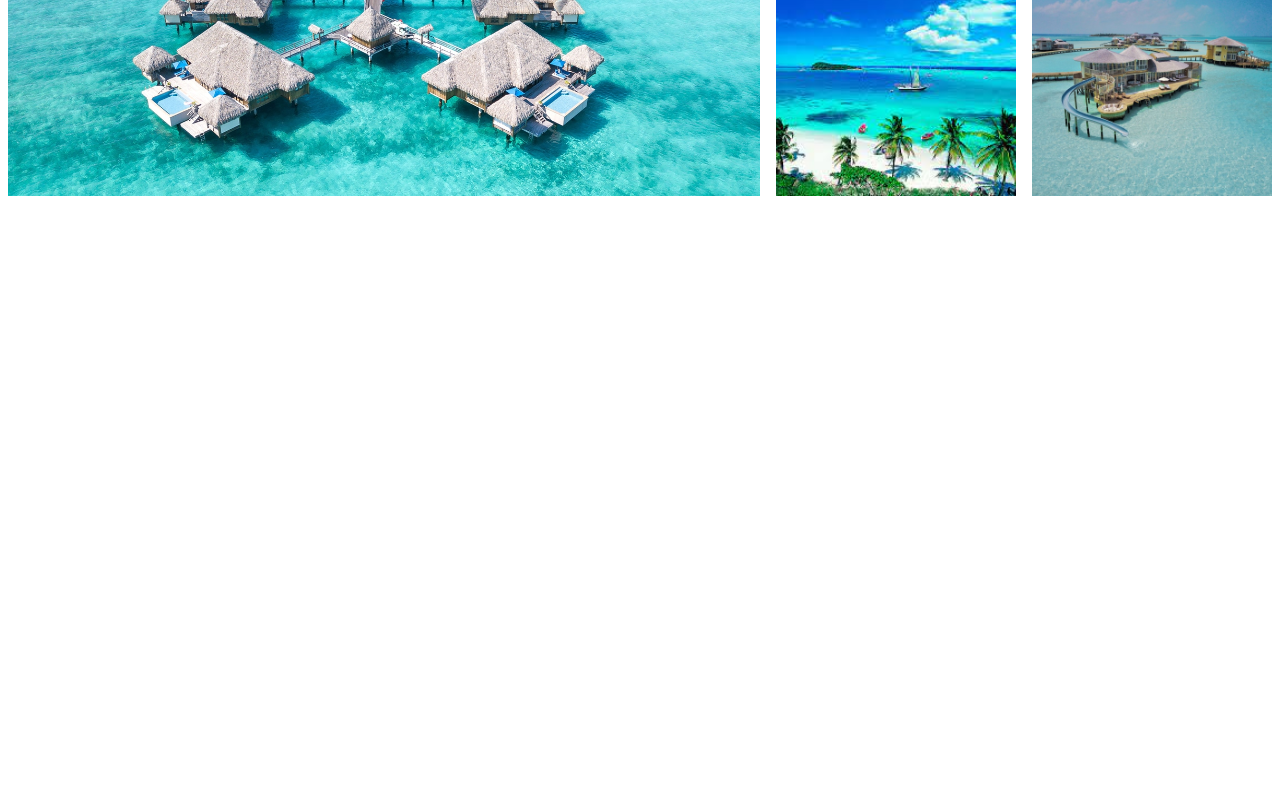
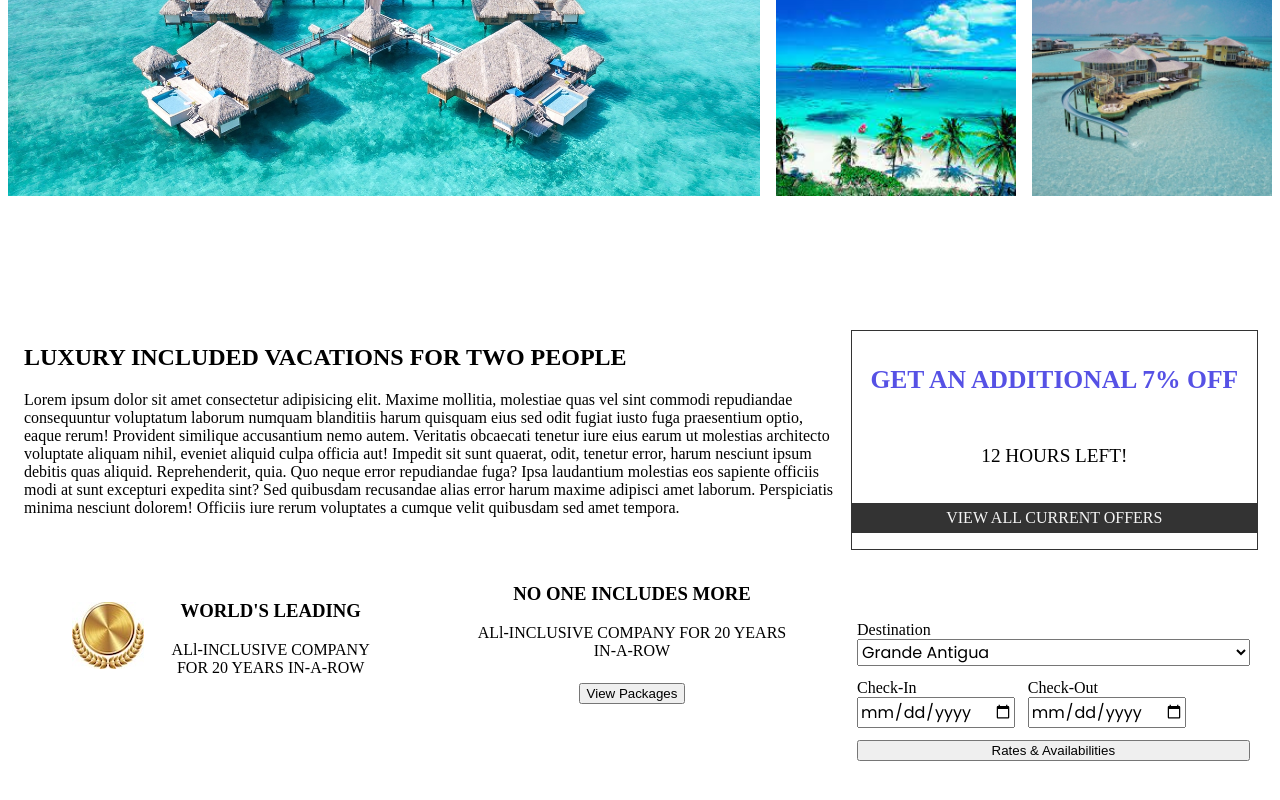
Before and after one commit to kevkenshi-max/Aqua-Esmeralda-Frontend, a React (Create React App) app: page / in a window 1280 px wide. Shown: the part 1261-2061 px from the top of the page. Before the commit the page ends 1545 px from the top, so only its background shows below. Built offline with nearby package versions, Linux system fonts and the light colour scheme.

Commit message:
search added

```diff
--- a/src/App.js
+++ b/src/App.js
@@ -2,6 +2,7 @@ import React from 'react';
 import Navbar from './components/navbar/Navbar'
 import Hero from './components/hero/Hero'
 import Destinations from './components/destinations/Destinations'
+import Search from './components/search/Search'
 
 function App() {
   return (
@@ -9,6 +10,7 @@ function App() {
       <Navbar />
       <Hero />
       <Destinations />
+      <Search />
     </div>
   );
 }
--- /dev/null
+++ b/src/components/search/Search.js
@@ -0,0 +1,79 @@
+import React from 'react'
+import './SearchStyles.css'
+
+import Gold from '../../assets/Gold.jpg'
+
+export default function Search() {
+  return (
+    <div name='book' className="search">
+        <div className="container">
+            <div className="left">
+                <h2>LUXURY INCLUDED VACATIONS FOR TWO PEOPLE</h2>
+                <p>Lorem ipsum dolor sit amet consectetur adipisicing elit. Maxime mollitia,
+                   molestiae quas vel sint commodi repudiandae consequuntur voluptatum laborum
+                   numquam blanditiis harum quisquam eius sed odit fugiat iusto fuga praesentium
+                   optio, eaque rerum! Provident similique accusantium nemo autem. Veritatis
+                   obcaecati tenetur iure eius earum ut molestias architecto voluptate aliquam
+                   nihil, eveniet aliquid culpa officia aut! Impedit sit sunt quaerat, odit,
+                   tenetur error, harum nesciunt ipsum debitis quas aliquid. Reprehenderit,
+                   quia. Quo neque error repudiandae fuga? Ipsa laudantium molestias eos
+                   sapiente officiis modi at sunt excepturi expedita sint? Sed quibusdam
+                   recusandae alias error harum maxime adipisci amet laborum. Perspiciatis
+                   minima nesciunt dolorem! Officiis iure rerum voluptates a cumque velit
+                   quibusdam sed amet tempora.
+                </p>
+            <div className="search-col-2">
+                <div className="box">
+                    <div>
+                        <img src={Gold} alt="/" style={{marginRight: '1rem'}} />
+                    </div>
+                    <div>
+                        <h3>WORLD'S LEADING</h3>
+                        <p>ALl-INCLUSIVE COMPANY FOR 20 YEARS IN-A-ROW</p>
+                    </div>
+                </div>
+                <div className="box">
+                    <div>
+                        <h3>NO ONE INCLUDES MORE</h3>
+                        <p>ALl-INCLUSIVE COMPANY FOR 20 YEARS IN-A-ROW</p>
+                        <button>View Packages</button>
+                    </div>
+                </div>
+            </div>
+            </div>
+            <div className="right">
+                <div className="promo">
+                    <h4 className="save">GET AN ADDITIONAL 7% OFF</h4>
+                    <p className="timer">12 HOURS LEFT!</p>
+                    <p className="offers">VIEW ALL CURRENT OFFERS</p>
+                </div>
+                <form>
+                    <div className="input-wrap">
+                        <label>Destination</label>
+                        <select>
+                            <option value="1">Grande Antigua</option>
+                            <option value="1">Grande</option>
+                            <option value="1">Emerald Bay</option>
+                            <option value="1">Bora Bora</option>
+                            <option value="1">Key West</option>
+                            <option value="1">Maldives</option>
+                            <option value="1">Barbados</option>
+                        </select>
+                    </div>
+                    <div className="date">
+                        <div className="input-wrap">
+                            <label>Check-In</label>
+                            <input type="date" />
+                        </div>
+                        <div className="input-wrap">
+                            <label>Check-Out</label>
+                            <input type="date" />
+                        </div>
+                    </div>
+                    <button>Rates & Availabilities</button>
+                </form>
+            </div>
+        </div>
+    </div>
+  )
+}
--- /dev/null
+++ b/src/components/search/SearchStyles.css
@@ -0,0 +1,104 @@
+.search {
+    width: 100%;
+    padding: 3rem 0;
+}
+
+.search .container {
+    display: grid;
+    grid-template-columns: 2fr 1fr;
+    grid-gap: 1rem;
+    padding: 0 1rem;
+}
+
+.search-col-2 {
+    display: grid;
+    grid-template-columns: 1fr 1fr;
+    padding: 2rem 0;
+    justify-content: center;
+    align-items: center;
+}
+
+.search .box {
+    display: flex;
+    max-width: 310px;
+    align-items: center;
+    margin: auto;
+    text-align: center;
+}
+
+.right {
+    display: flex;
+    flex-direction: column;
+    justify-content: center;
+}
+
+.promo {
+    width: 100%;
+    margin: .4rem 0;
+    margin-bottom: 4rem;
+    border: 1px solid #333;
+    text-align: center;
+}
+
+.promo h4 {
+    font-size: 1.6rem;
+    color: var(--primary-dark);
+}
+
+.promo .timer {
+    padding: 1rem 0;
+    font-size: 1.2rem;
+}
+
+.promo .offers {
+    background: #333;
+    color: #f5f5f5;
+    padding: .4rem 0;
+}
+
+.search form {
+    display: flex;
+    flex-direction: column;
+}
+
+.input-wrap {
+    margin: .4rem;
+    display: flex;
+    flex-direction: column;
+}
+
+.search input, select {
+    font-size: 1rem;
+    font-family: 'Poppins', sans-serif;
+    outline: none;
+}
+
+.search .date {
+    display: flex;
+}
+
+.search button {
+    margin: .4rem;
+}
+
+@media screen and (max-width: 940px) {
+    .search .container {
+        grid-template-columns: 1fr;
+    }
+
+    .search-col-2 {
+        grid-template-columns: 1fr;
+    }
+
+    .search .right {
+        max-width: 100%;
+    }
+
+    .search form {
+        width: 100%;
+    }
+
+    .search .date {
+        flex-direction: column;
+    }
+}
```
